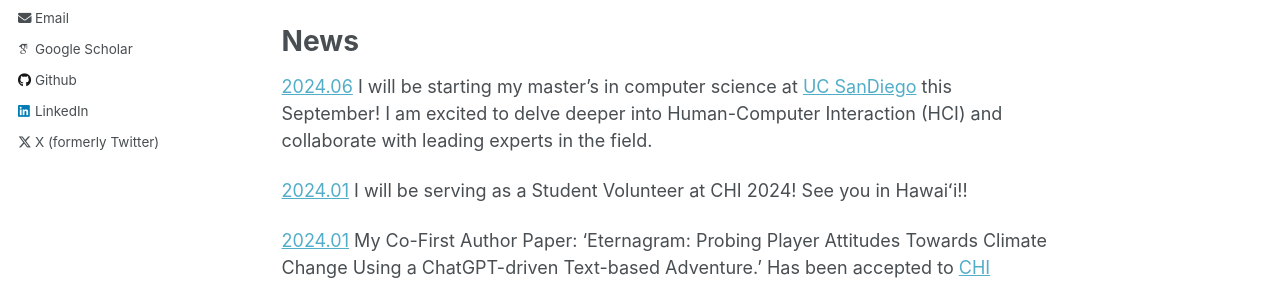
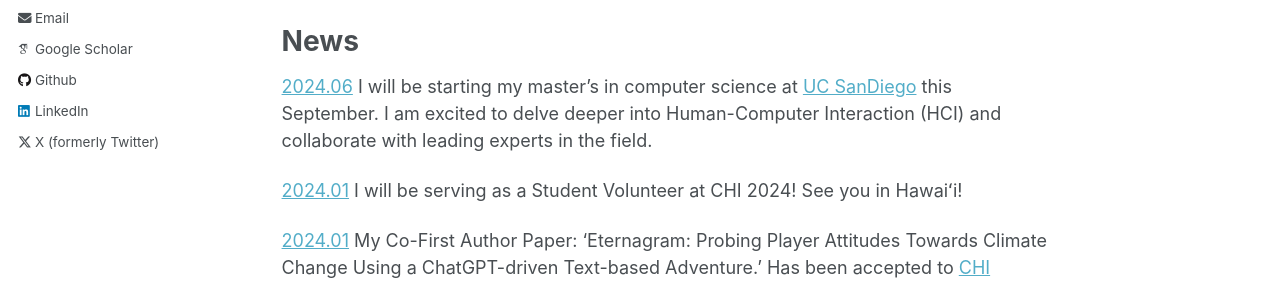
Before and after one commit to Carolzhangzz/AcademicWeb, a Jekyll site: the page built from _pages/about.md, in a window 1280 px wide and 900 px high, scrolled down 635 px. Shown: the part 184-469 px from the top of the window. Built offline with Jekyll 4.4.1, drawn with Linux system fonts in a browser that asks for light colours; some web fonts are replaced.

```diff
--- a/_pages/about.md
+++ b/_pages/about.md
@@ -25,9 +25,10 @@ I have completed several projects in HCI:
 
 News
 ======
-[2024.06](#) I will be starting my master's in computer science at [UC SanDiego](https://www.ucsd.edu/) this September! I am excited to delve deeper into Human-Computer Interaction (HCI) and collaborate with leading experts in the field.
+[2024.06](#) I will be starting my master's in computer science at [UC SanDiego](https://www.ucsd.edu/) this September.
+I am excited to delve deeper into Human-Computer Interaction (HCI) and collaborate with leading experts in the field.
 
-[2024.01](#) I will be serving as a Student Volunteer at CHI 2024! See you in Hawaiʻi!!
+[2024.01](#) I will be serving as a Student Volunteer at CHI 2024! See you in Hawaiʻi!
 
 [2024.01](#) My Co-First Author Paper: 'Eternagram: Probing Player Attitudes Towards Climate Change Using a ChatGPT-driven Text-based Adventure.' Has been accepted to [CHI Conference on Human Factors in Computing Systems](https://chi2024.acm.org/).I am thrilled to share our findings and discuss the implications of using interactive games for climate awareness.
 
```
